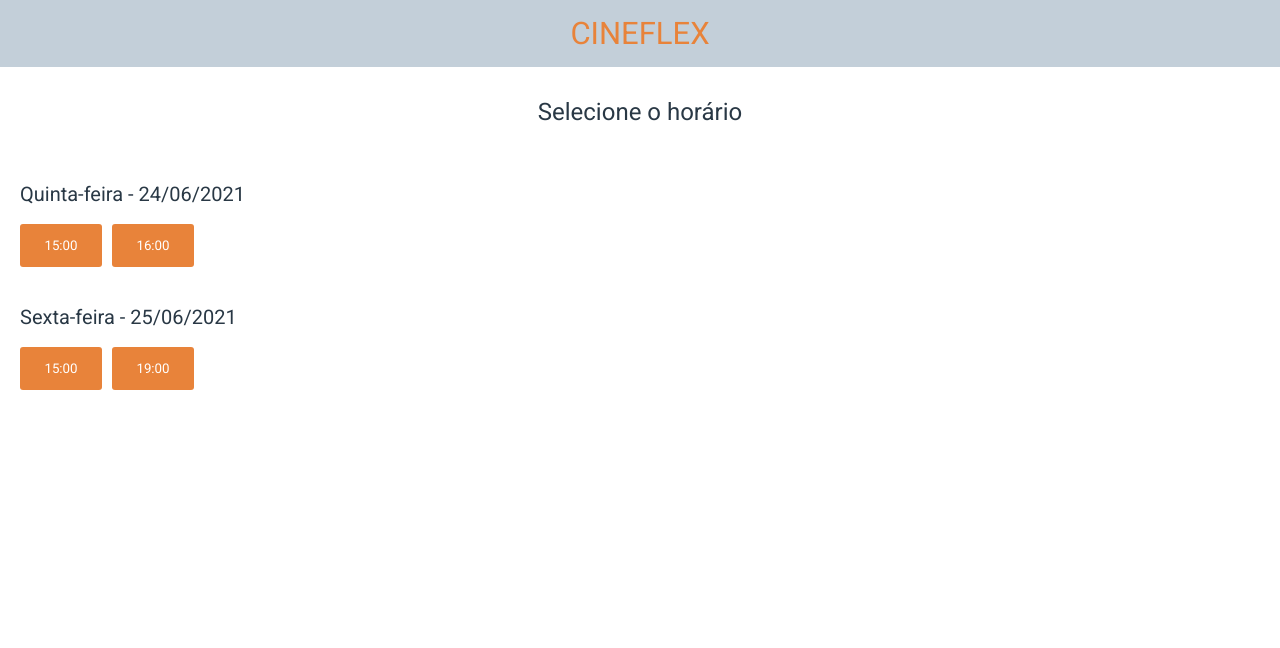
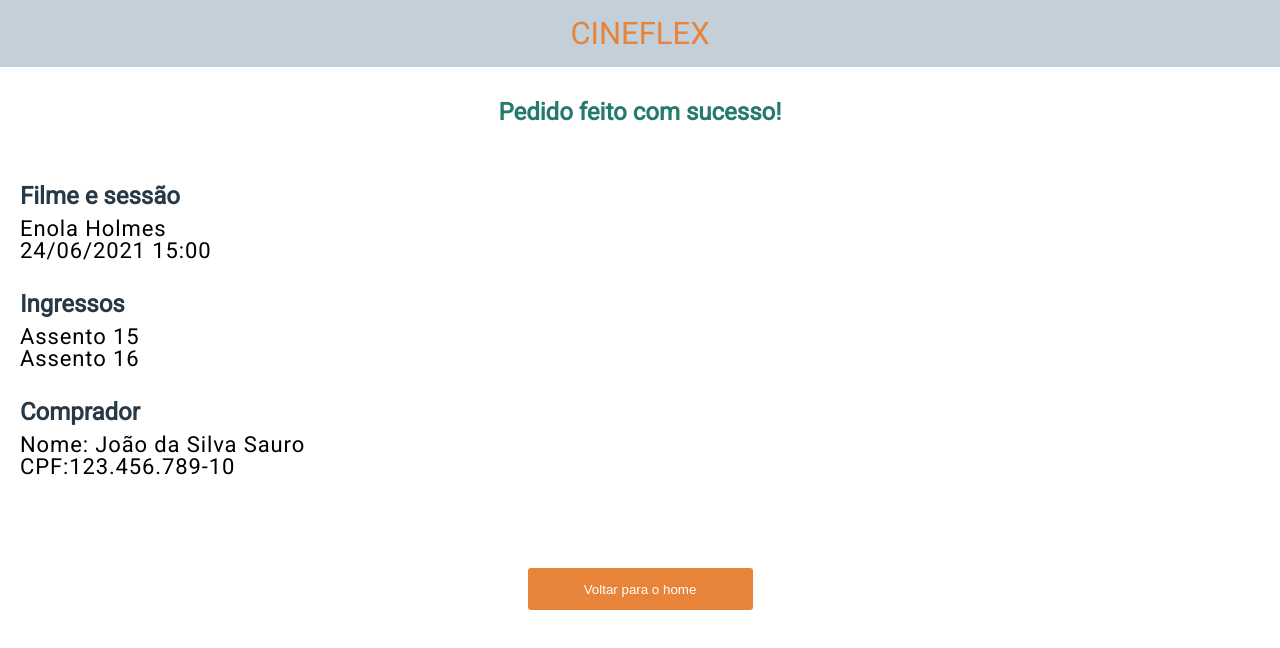
Before and after one commit to pedrohotz/Projeto09-Cineflex, a React (Create React App) app: page / in a window 1280 px wide. Shown: the top 648 px of the page. Built offline with nearby package versions, Linux system fonts and the light colour scheme.

Commit message:
Layouts finalizados

```diff
--- a/public/css/style.css
+++ b/public/css/style.css
@@ -95,3 +95,146 @@ body{
     border: none;
     margin-right: 10px;
 }
+
+.chairs {
+    display: flex;
+    flex-direction: column;
+    align-items: center;
+    margin-top: 100px;
+    justify-content: space-around;
+}
+
+.assento {
+    background-color: #C3CFD9;
+    color: #293845;
+    border: 1px solid #808F9D;
+    box-sizing: border-box;
+    border-radius: 12px;
+    width: 26px;
+    height: 26px;
+    margin: 5px;
+}
+
+.assentos {
+    display: flex;
+    flex-wrap: wrap;
+    align-items: center;
+    justify-content: center;
+    margin-left: 10px;
+    margin-right: 10px;
+}
+
+.selecionado {
+    background-color:  #8DD7CF;
+    border: 1px solid #1AAE9E
+}
+
+.indisponivel {
+    background-color: #FBE192;
+    border: 1px solid #F7C52B;
+}
+
+.disponivel {
+    background-color: #C3CFD9;
+    border: 1px solid #7B8B99;
+}
+
+.botoes {
+    display: flex;
+}
+
+.botao {
+    display: flex;
+    flex-direction: column;
+    align-items: center;
+    margin-right: 20px;
+}
+.botao span {
+    margin-top: 10px;
+}
+
+.botoes button {
+    width: 25px;
+    height: 25px;
+    box-sizing: border-box;
+    border-radius: 17px;
+}
+
+.comprador {
+    display: flex;
+    flex-direction: column;
+    align-items: center;
+    width: 100vw;
+    margin-top: 60px;
+}
+
+.comprador label {
+    text-align: start;
+    margin-top: 20px;
+}
+
+.comprador input {
+    height: 51px;
+    width: 327px;
+    border: 1px solid #D5D5D5;
+    box-sizing: border-box;
+    border-radius: 3px;
+}
+
+.form {
+    display: flex;
+    flex-direction: column;
+}
+
+.reserva {
+    margin-top: 20vh;
+    width: 225px;
+    height: 42px;
+    background: #E8833A;
+    border-radius: 3px;
+    color: #FFFFFF;
+    border: none;
+}
+
+.sucess{
+    margin-top: 100px;
+    display: flex;
+    flex-direction: column;
+    align-items: center;
+}
+.sucess button{
+    width: 225px;
+    height: 42px;
+    background: #E8833A;
+    border-radius: 3px;
+    color: #FFFFFF;
+    border: none;
+    margin-top: 90px;
+}
+.sucess h1 {
+    font-size: 24px;
+    color: #247A6B;
+    font-weight: bold;
+    margin-bottom: 30px;
+}
+
+.dados h2 {
+    font-size: 24px;
+    color: #293845;
+    font-weight: bold;
+    margin-top: 30px;
+    margin-bottom: 10px;
+}
+
+.data {
+    display: flex;
+    flex-direction: column;
+    align-items: flex-start;
+    width: 100vw;
+    margin-left: 40px;
+}
+
+.data span {
+    font-size: 22px;
+    letter-spacing: 0.04em;
+}
--- a/src/components/App.js
+++ b/src/components/App.js
@@ -2,12 +2,14 @@
 import Top from "./Top";
 import ContentMovies from "./ContentMovies";
 import SessionScreen from "./SessionScreen";
+import Chairs from "./Chairs";
+import Succes from "./Sucess";
 
 export default function App(){
     return(
     <>
         <Top />
-        <SessionScreen />
+        <Succes />
     </>
     );
 }
--- /dev/null
+++ b/src/components/Chairs.js
@@ -0,0 +1,52 @@
+
+export default function Chairs(){
+    return(
+    <div className="chairs">
+            <h1 className="titulo">Seleciona o(s) assento(s)</h1>
+            <div className="assentos">
+            <Assento />
+            <Assento />
+            <Assento />
+            <Assento />
+            <Assento />
+            <Assento />
+            <Assento />
+            <Assento />
+            <Assento />
+            <Assento />
+            </div>
+        <div className="botoes">
+            <div className="botao">
+                <button className="selecionado"></button>
+                <span>Selecionado</span>
+            </div>
+            <div className="botao">
+                <button className="disponivel"></button>
+                <span>Disponível</span>
+            </div>
+            <div className="botao">
+                <button className="indisponivel"></button>
+                <span>Indisponível</span>
+            </div>
+        </div>
+        <div className="comprador">
+            <div className="form">
+            <label>Nome do comprador:</label>
+            <input type="text" placeholder="Digite seu nome..."></input>
+            </div>
+           <div className="form">
+           <label>CPF do comprador:</label>
+            <input type="text" placeholder="Digite seu CPF..."></input>
+           </div>
+        </div>
+        <button className="reserva">Reservar assento(s)</button>
+    </div>
+    );
+}
+
+
+function Assento(){
+    return(
+        <button className="assento">1</button>
+    );
+}
--- /dev/null
+++ b/src/components/Sucess.js
@@ -0,0 +1,27 @@
+
+
+export default function Succes(){
+    return(
+        <div className="sucess">
+            <h1>Pedido feito com sucesso!</h1>
+            <div className="dados">
+                <div className="data">
+                    <h2>Filme e sessão</h2>
+                    <span>Enola Holmes</span>
+                    <span>24/06/2021 15:00</span>
+                </div>
+                <div className="data">
+                    <h2>Ingressos</h2>
+                    <span>Assento 15</span>
+                    <span>Assento 16</span>
+                </div>
+                <div className="data">
+                    <h2>Comprador</h2>
+                    <span>Nome: João da Silva Sauro</span>
+                    <span>CPF:123.456.789-10</span>
+                </div>
+            </div>
+            <button>Voltar para o home</button>
+        </div>
+    );
+}
```
